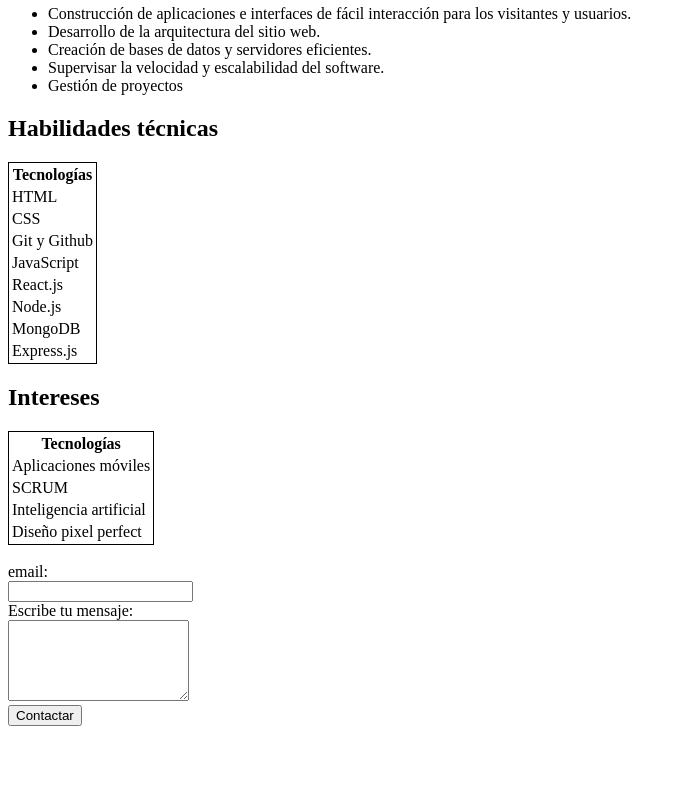
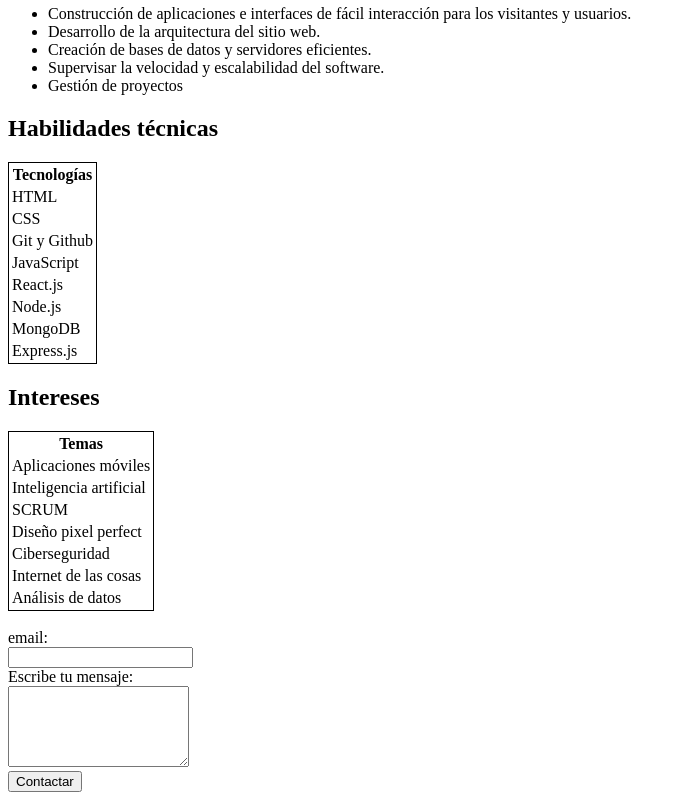
Before and after one commit to danielaramireza/html-intro, a plain HTML site: page index.html in a window 1280 px wide. Shown: the part 537-1337 px from the top of the page, without its empty margins (0-686 px from the left). Before the commit the page ends 1271 px from the top, so only its background shows below. Drawn offline with Linux system fonts and the light colour scheme.

Commit message:
Commit final

```diff
--- a/index.html
+++ b/index.html
@@ -77,7 +77,7 @@
     <table style="border: 1px solid black">
       <thead>
         <tr>
-          <th colspan="2">Tecnologías</th>
+          <th colspan="2">Temas</th>
         </tr>
       </thead>
       <tbody>
@@ -85,13 +85,22 @@
           <td>Aplicaciones móviles</td>
         </tr>
         <tr>
+          <td>Inteligencia artificial</td>
+        </tr>
+        <tr>
           <td>SCRUM</td>
         </tr>
         <tr>
-          <td>Inteligencia artificial</td>
+          <td>Diseño pixel perfect</td>
         </tr>
         <tr>
-          <td>Diseño pixel perfect</td>
+          <td>Ciberseguridad</td>
+        </tr>
+        <tr>
+          <td>Internet de las cosas</td>
+        </tr>
+        <tr>
+          <td>Análisis de datos</td>
         </tr>
       </tbody>
     </table>
```
